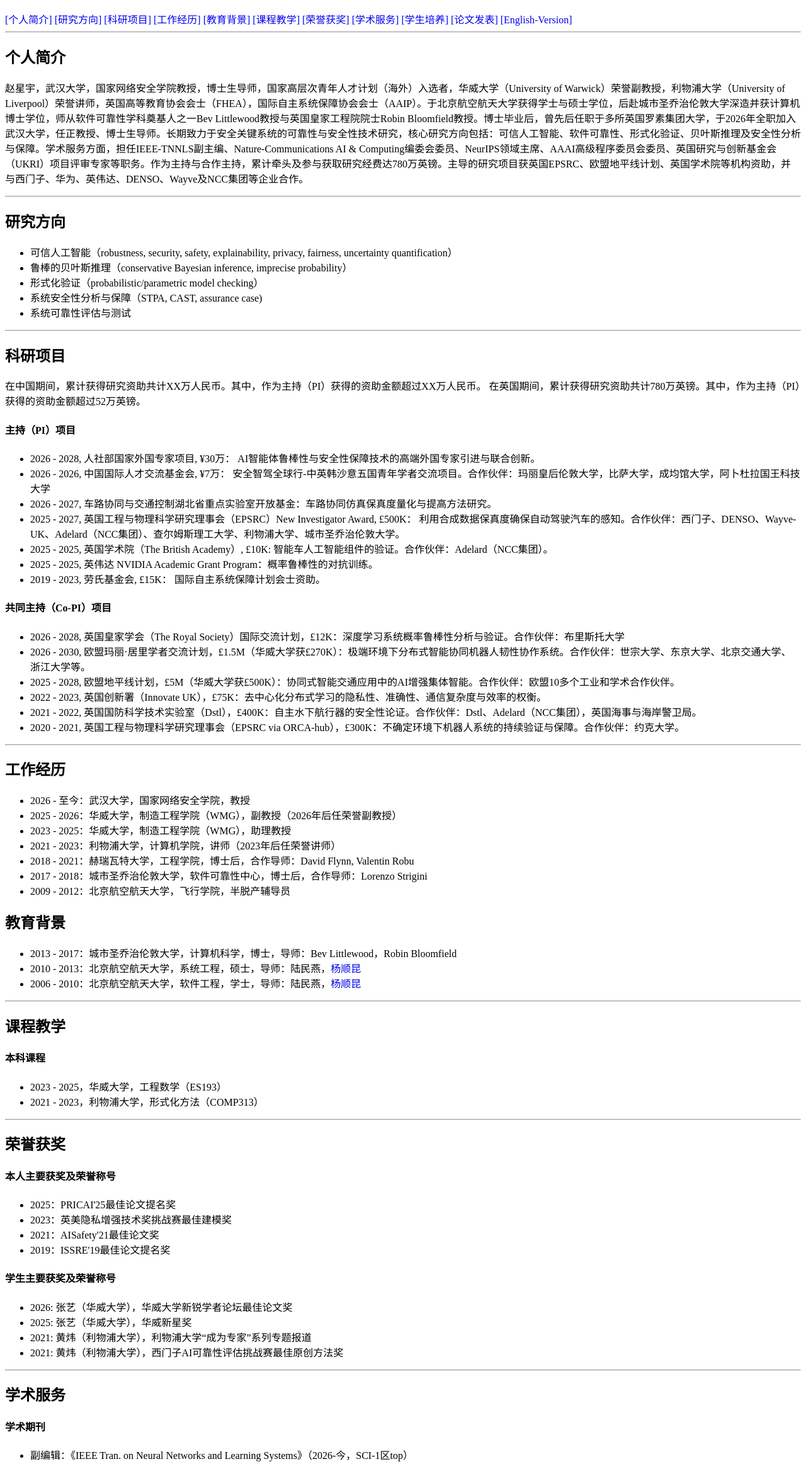
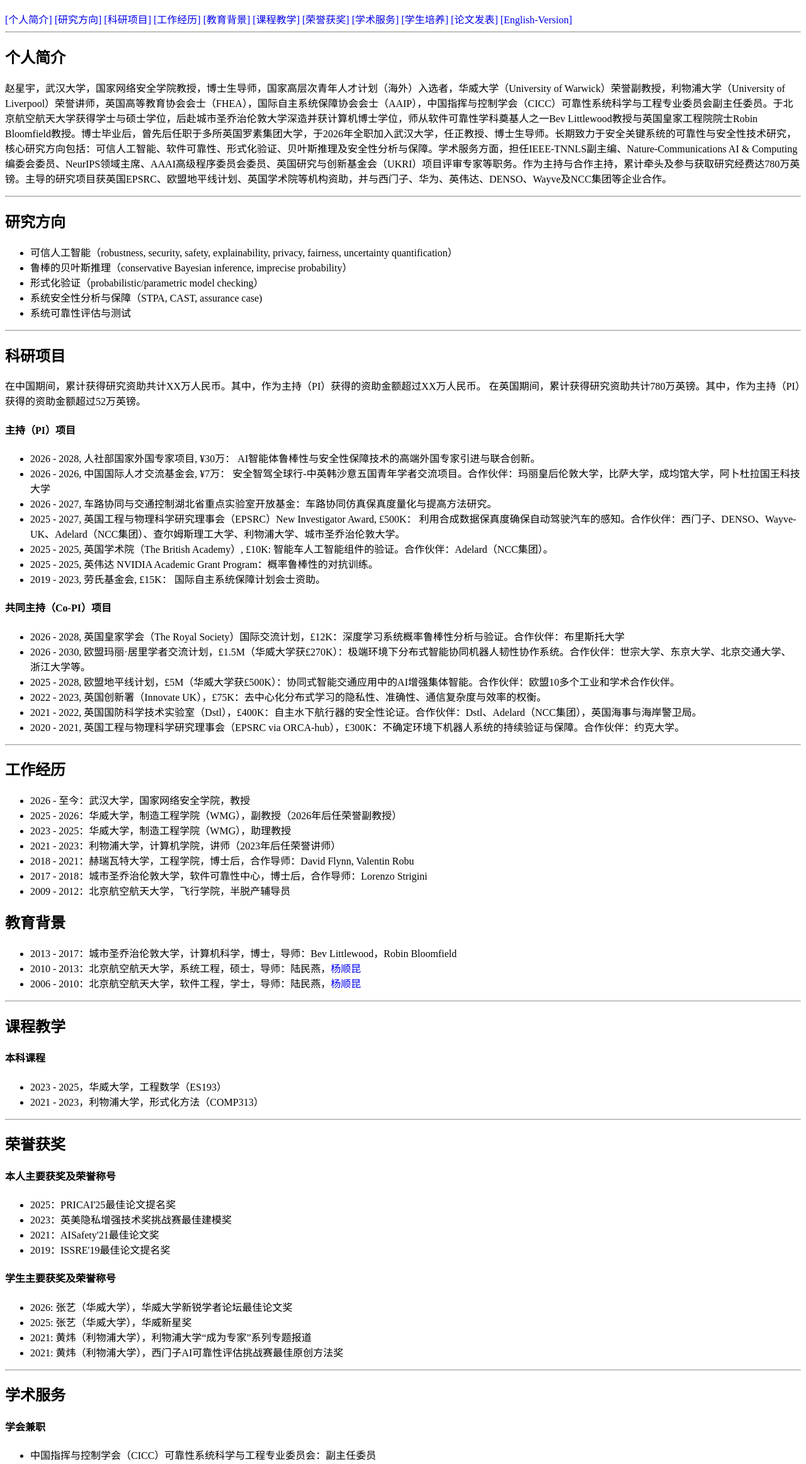
Before and after one commit to xzhao-whu/xzhao-whu.github.io, a plain HTML site: page index.html in a window 1280 px wide. Shown: the part 442-2767 px from the top of the page at 63% size. Drawn offline with Linux system fonts and the light colour scheme.

Commit message:
Update index.html

```diff
--- a/index.html
+++ b/index.html
@@ -137,7 +137,7 @@
   <hr>
   <h2 id="personal-info">个人简介</h2>
   <p>
-赵星宇，武汉大学，国家网络安全学院教授，博士生导师，国家高层次青年人才计划（海外）入选者，华威大学（University of Warwick）荣誉副教授，利物浦大学（University of Liverpool）荣誉讲师，英国高等教育协会会士（FHEA），国际自主系统保障协会会士（AAIP）。于北京航空航天大学获得学士与硕士学位，后赴城市圣乔治伦敦大学深造并获计算机博士学位，师从软件可靠性学科奠基人之一Bev Littlewood教授与英国皇家工程院院士Robin Bloomfield教授。博士毕业后，曾先后任职于多所英国罗素集团大学，于2026年全职加入武汉大学，任正教授、博士生导师。长期致力于安全关键系统的可靠性与安全性技术研究，核心研究方向包括：可信人工智能、软件可靠性、形式化验证、贝叶斯推理及安全性分析与保障。学术服务方面，担任IEEE-TNNLS副主编、Nature-Communications AI & Computing编委会委员、NeurIPS领域主席、AAAI高级程序委员会委员、英国研究与创新基金会（UKRI）项目评审专家等职务。作为主持与合作主持，累计牵头及参与获取研究经费达780万英镑。主导的研究项目获英国EPSRC、欧盟地平线计划、英国学术院等机构资助，并与西门子、华为、英伟达、DENSO、Wayve及NCC集团等企业合作。</p>
+赵星宇，武汉大学，国家网络安全学院教授，博士生导师，国家高层次青年人才计划（海外）入选者，华威大学（University of Warwick）荣誉副教授，利物浦大学（University of Liverpool）荣誉讲师，英国高等教育协会会士（FHEA），国际自主系统保障协会会士（AAIP），中国指挥与控制学会（CICC）可靠性系统科学与工程专业委员会副主任委员。于北京航空航天大学获得学士与硕士学位，后赴城市圣乔治伦敦大学深造并获计算机博士学位，师从软件可靠性学科奠基人之一Bev Littlewood教授与英国皇家工程院院士Robin Bloomfield教授。博士毕业后，曾先后任职于多所英国罗素集团大学，于2026年全职加入武汉大学，任正教授、博士生导师。长期致力于安全关键系统的可靠性与安全性技术研究，核心研究方向包括：可信人工智能、软件可靠性、形式化验证、贝叶斯推理及安全性分析与保障。学术服务方面，担任IEEE-TNNLS副主编、Nature-Communications AI & Computing编委会委员、NeurIPS领域主席、AAAI高级程序委员会委员、英国研究与创新基金会（UKRI）项目评审专家等职务。作为主持与合作主持，累计牵头及参与获取研究经费达780万英镑。主导的研究项目获英国EPSRC、欧盟地平线计划、英国学术院等机构资助，并与西门子、华为、英伟达、DENSO、Wayve及NCC集团等企业合作。</p>
 
 
 
@@ -256,6 +256,11 @@
 <hr>
   <h2 id="academic-services">学术服务</h2>
 
+  <h4>学会兼职</h4>
+  <ul>
+  <li>中国指挥与控制学会（CICC）可靠性系统科学与工程专业委员会：副主任委员</li>
+  </ul>
+
   <h4>学术期刊</h4>
   <ul>
   <li> 副编辑：《IEEE Tran. on Neural Networks and Learning Systems》（2026-今，SCI-1区top）</li>
@@ -269,7 +274,7 @@
   <h4>学术会议</h4>
   <ul>
   <li>领域主席/高级程序委员会委员: NeurIPS (2025-今), AAAI (2027-今) </li>
-  <li>程序委员会委员: AAAI (2023-2026), ISSRE(2027-), UAI (2021-今), ACMMM(2026-今), ICDM (2024-今), BMVC (2026-今) ACM-SAC (2025-今), SEAMS (2026-今), VERIFAI (2026), AISafety@IJCAI (2024-2025), WAISE@SafeComp (2022-今), IMBSA (2027-今)
+  <li>程序委员会委员: AAAI (2023-2026), ISSRE (2027-今), DSN (2027-今), UAI (2021-今), ACMMM (2026-今), ICDM (2024-今), BMVC (2026-今) ACM-SAC (2025-今), SEAMS (2026-今), VERIFAI (2026), AISafety@IJCAI (2024-2025), WAISE@SafeComp (2022-今), IMBSA (2027-今)
   </li>
   <li>审稿人: NeurIPS, CVPR, ICML, ICCV, ECCV, ICLR, AAAI, ICRA, IROS, ITSC, IV, ICDM, ACMMM, SEAMS, ICSE, UAI等 </li>
   </ul>
```
